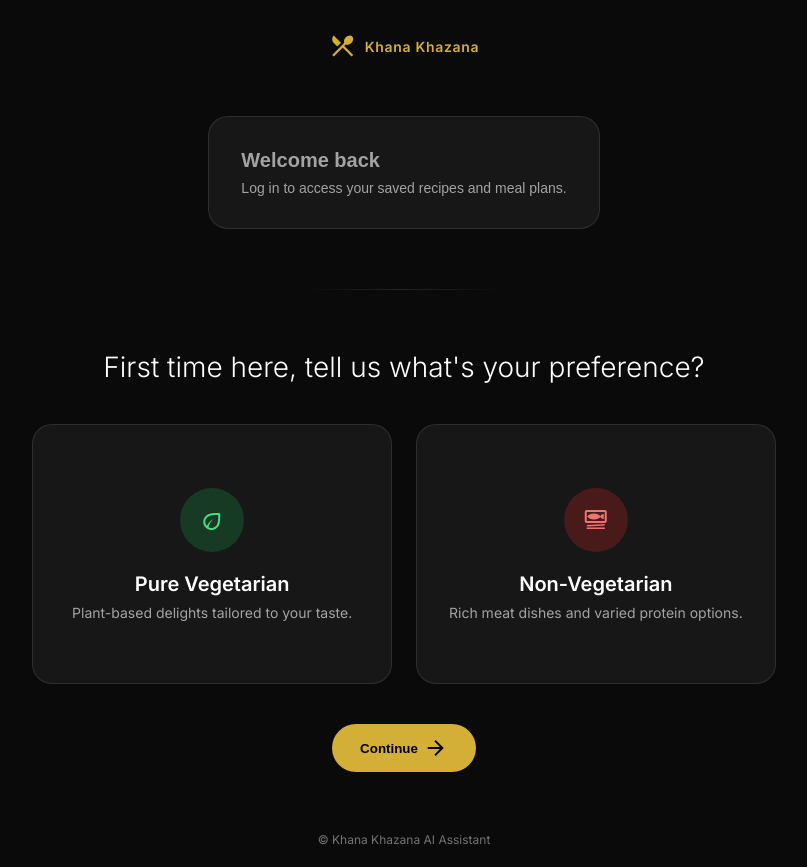
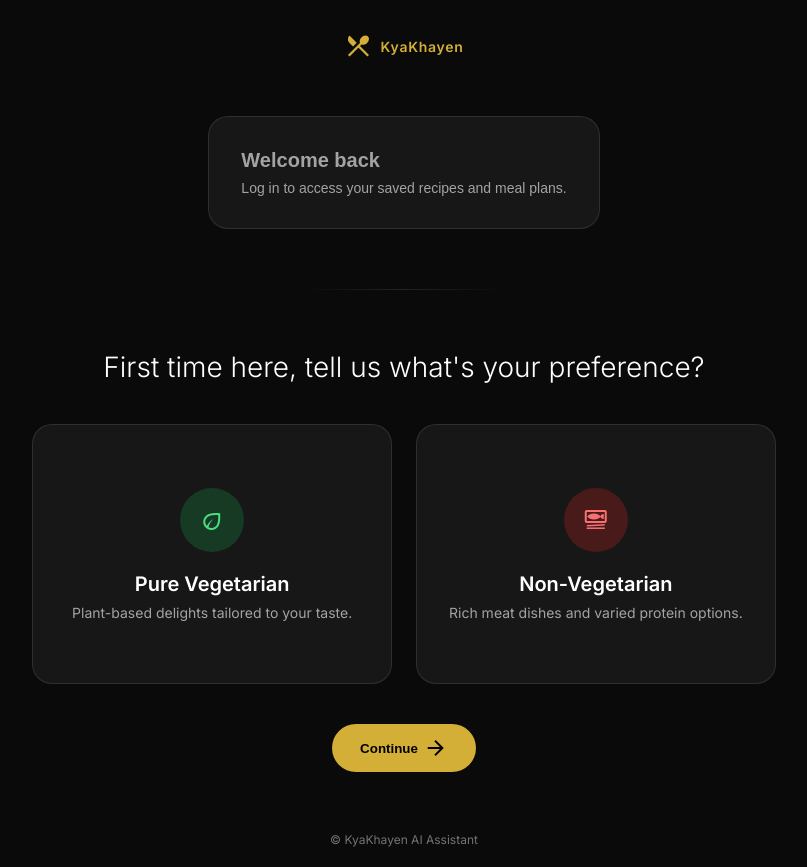
Before and after one commit to YashRajput74/khana-khajana, a React (Vite) app: page /onboarding in a window 1280 px wide. Shown: the whole page, without its empty margins (236-1043 px from the left). Built offline with nearby package versions, Linux system fonts and the light colour scheme; no server answers; a web font is replaced by a local one.

Commit message:
some minor CSS changes

```diff
--- a/src/context/RecipesContext.jsx
+++ b/src/context/RecipesContext.jsx
@@ -428,7 +428,8 @@ export function RecipesProvider({ children }) {
         setCuisinePreferences,
         setTastePreferences,
         fetchSuggestions,
-        setSuggestions
+        setSuggestions,
+        toggleSafeRepeat
     }), [
         authLoaded,
         recipes,
--- a/src/newPages/CuisineSelect.jsx
+++ b/src/newPages/CuisineSelect.jsx
@@ -1,5 +1,6 @@
 import { useState } from "react";
 import "./CuisineSelect.css";
+import { APP_NAME } from "../config/appconfig";
 
 export default function CuisineSelect({ onNext, onSkip }) {
 
@@ -42,7 +43,7 @@ export default function CuisineSelect({ onNext, onSkip }) {
             <header className="kk-root-header">
 
                 <div className="kk-root-logo">
-                    Khana Khazana
+                    {APP_NAME}
                 </div>
 
                 <button
--- a/src/newPages/Onboarding.jsx
+++ b/src/newPages/Onboarding.jsx
@@ -1,5 +1,6 @@
 import { useState } from "react";
 import "./Onboarding.css";
+import { APP_NAME } from "../config/appconfig";
 
 export default function Onboarding({ onLogin, onContinue }) {
 
@@ -25,7 +26,7 @@ export default function Onboarding({ onLogin, onContinue }) {
                     </span>
 
                     <span className="logo-text">
-                        Khana Khazana
+                        {APP_NAME}
                     </span>
                 </div>
             </header>
@@ -143,7 +144,7 @@ export default function Onboarding({ onLogin, onContinue }) {
             </main>
 
             <footer className="onb-footer">
-                © Khana Khazana AI Assistant
+                © {APP_NAME} AI Assistant
             </footer>
 
         </div>
--- a/src/newPages/RecipeProfile.css
+++ b/src/newPages/RecipeProfile.css
@@ -64,6 +64,10 @@
 
 .recipe-page-info h1 {
     font-size: 40px;
+}
+
+.recipe-page-repeat{
+    padding-right: 10px;
 }
 
 .recipe-page-desc {
--- a/src/newPages/RecipeProfile.jsx
+++ b/src/newPages/RecipeProfile.jsx
@@ -14,7 +14,8 @@ export default function RecipeProfile() {
         toggleFavorite,
         markAsCooked,
         updateRecipe,
-        deleteRecipe
+        deleteRecipe,
+        toggleSafeRepeat
     } = useRecipes();
 
     const [form, setForm] = useState({
@@ -145,6 +146,12 @@ export default function RecipeProfile() {
                     >
                         <span className="material-symbols-outlined">
                             {recipe.isFavorite ? "favorite" : "favorite_border"}
+                        </span>
+                    </button>
+
+                    <button onClick={() => toggleSafeRepeat(id)}>
+                        <span className="material-symbols-outlined">
+                            {recipe.isSafeRepeat ? "verified" : "verified_off"}
                         </span>
                     </button>
 
--- a/src/newPages/TasteProfile.jsx
+++ b/src/newPages/TasteProfile.jsx
@@ -1,5 +1,6 @@
 import { useState } from "react";
 import "./TasteProfile.css";
+import { APP_NAME } from "../config/appconfig";
 
 export default function TasteProfile({ onFinish, onSkip }) {
 
@@ -42,7 +43,7 @@ export default function TasteProfile({ onFinish, onSkip }) {
             <header className="kk-taste-header">
 
                 <div className="kk-taste-logo">
-                    Khana Khazana
+                    {APP_NAME}
                 </div>
             </header>
 
--- a/src/newPages/WelcomeBack.jsx
+++ b/src/newPages/WelcomeBack.jsx
@@ -2,6 +2,7 @@ import "./WelcomeBack.css";
 import { useState } from "react";
 import { useRecipes } from "../context/RecipesContext";
 import { useNavigate } from "react-router-dom";
+import { APP_NAME } from "../config/appconfig";
 
 export default function WelcomeBack() {
 
@@ -43,7 +44,7 @@ export default function WelcomeBack() {
                     </span>
 
                     <span className="kk-auth-logo-text">
-                        Khana Khazana
+                        {APP_NAME}
                     </span>
 
                 </div>
@@ -174,7 +175,7 @@ export default function WelcomeBack() {
             {/* Footer */}
 
             <footer className="kk-auth-footer">
-                © Khana Khazana AI Assistant
+                © {APP_NAME} AI Assistant
             </footer>
 
         </div>
```
